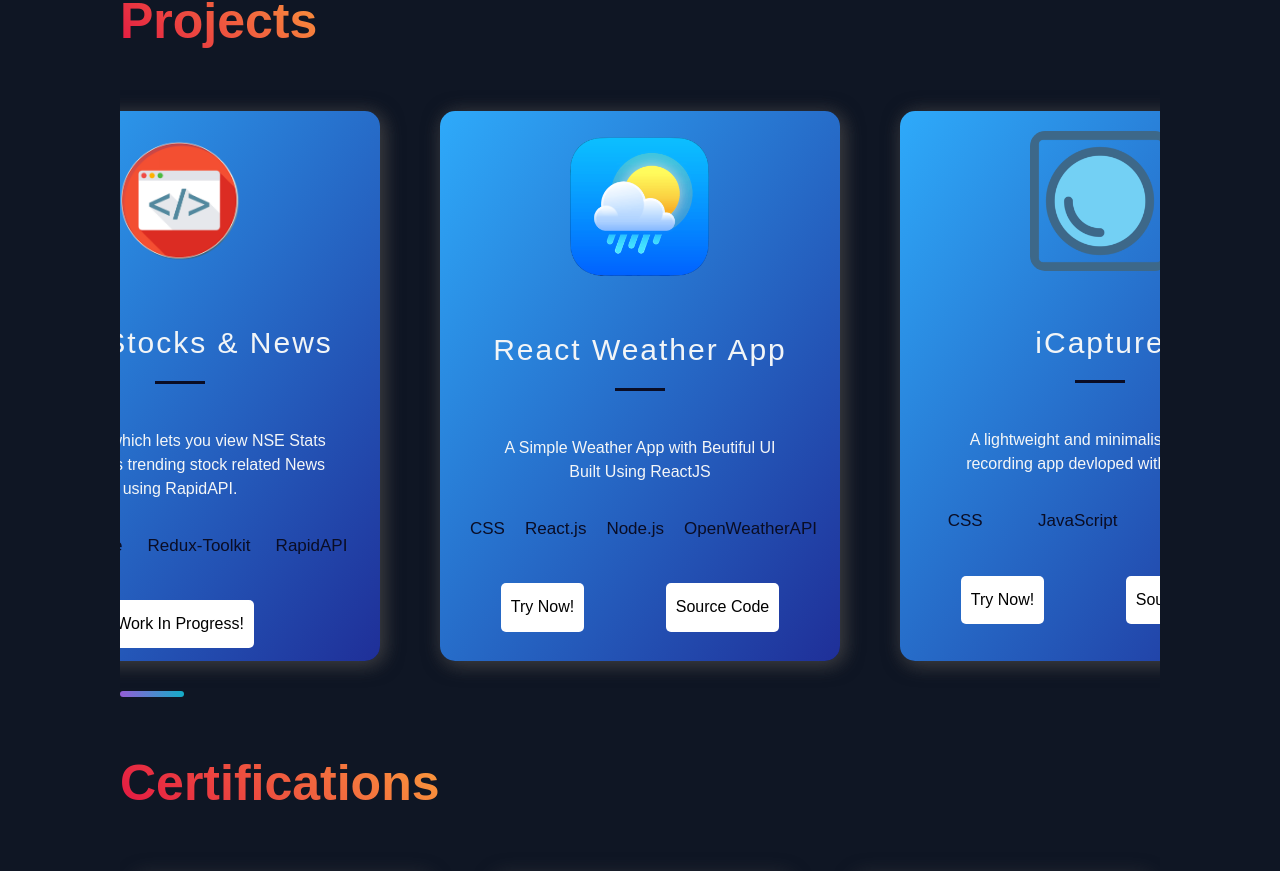
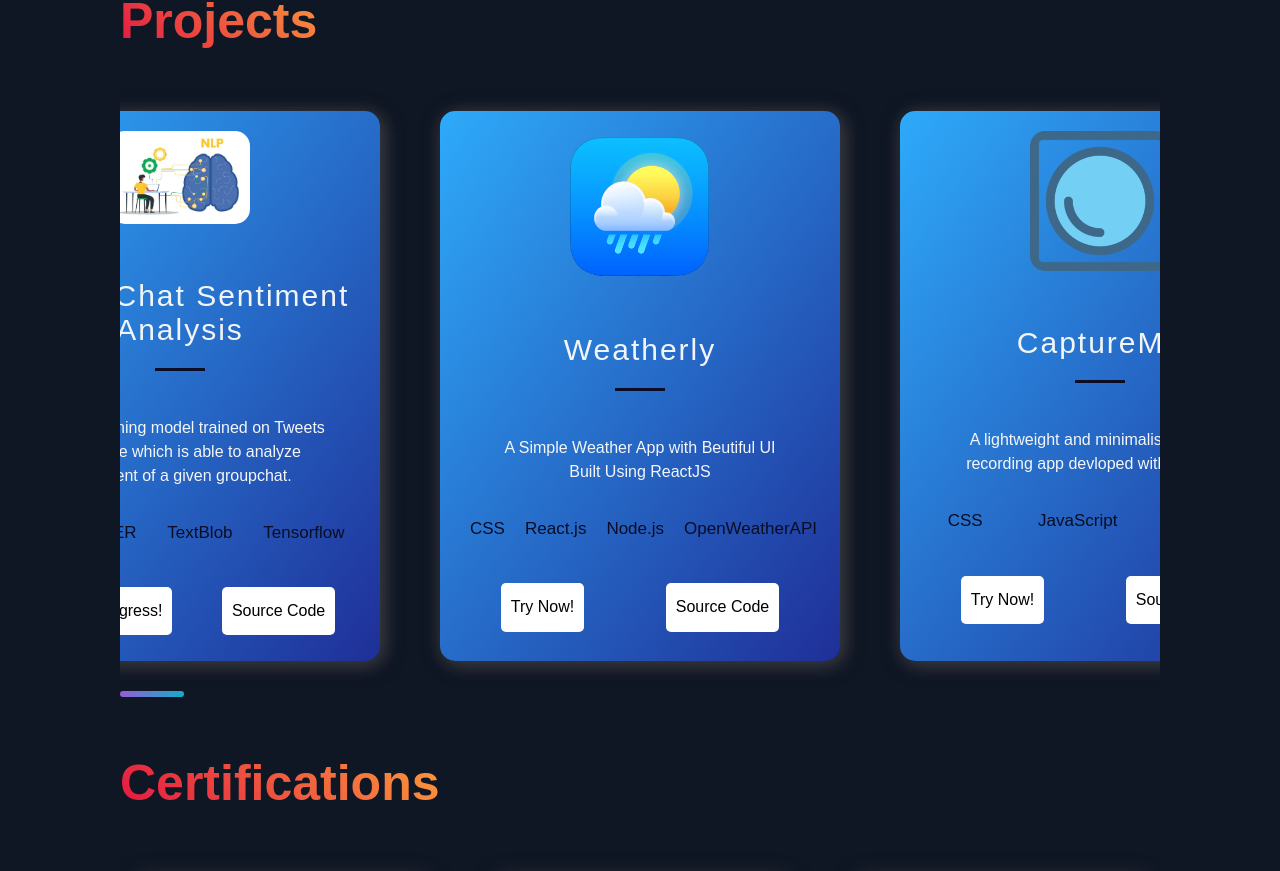
Before and after one commit to DracoCoder/My-Portfolio, a Next.js app: page / in a window 1280 px wide. Shown: the part 1398-2269 px from the top of the page. Built offline with nearby package versions, Linux system fonts and the light colour scheme.

Commit message:
NSE stock API got killed

```diff
--- a/src/constants/constants.js
+++ b/src/constants/constants.js
@@ -1,6 +1,6 @@
 export const ProjectsData = [
   {
-    title: 'React Weather App',
+    title: 'Weatherly',
     description: "A Simple Weather App with Beutiful UI Built Using ReactJS",
     image: '/images/weather.png',
     tags: ['CSS', 'React.js', 'Node.js', 'OpenWeatherAPI'],
@@ -9,7 +9,7 @@ export const ProjectsData = [
     id: 0,
   },
   {
-    title: 'iCapture',
+    title: 'CaptureMe',
     description: "A lightweight and minimalistic screen recording app devloped with Electron.",
     image: '/images/iCapture.png',
     tags: ['CSS', 'JavaScript', 'Electron.js'],
@@ -34,15 +34,6 @@ export const ProjectsData = [
     source: 'https://github.com/DracoCoder/NLP-Chat-Analysis',
     // visit: 'https://google.com',
     id: 3,
-  },
-  {
-    title: 'NSE Stocks & News',
-    description: "A Website which lets you view NSE Stats and Fetches trending stock related News using RapidAPI.",
-    image: '/images/Default.png',
-    tags: ['React', 'Node', 'Redux-Toolkit', 'RapidAPI'],
-    // source: 'https://google.com',
-    // visit: 'https://google.com',
-    id: 4,
   }
 ];
 
```
